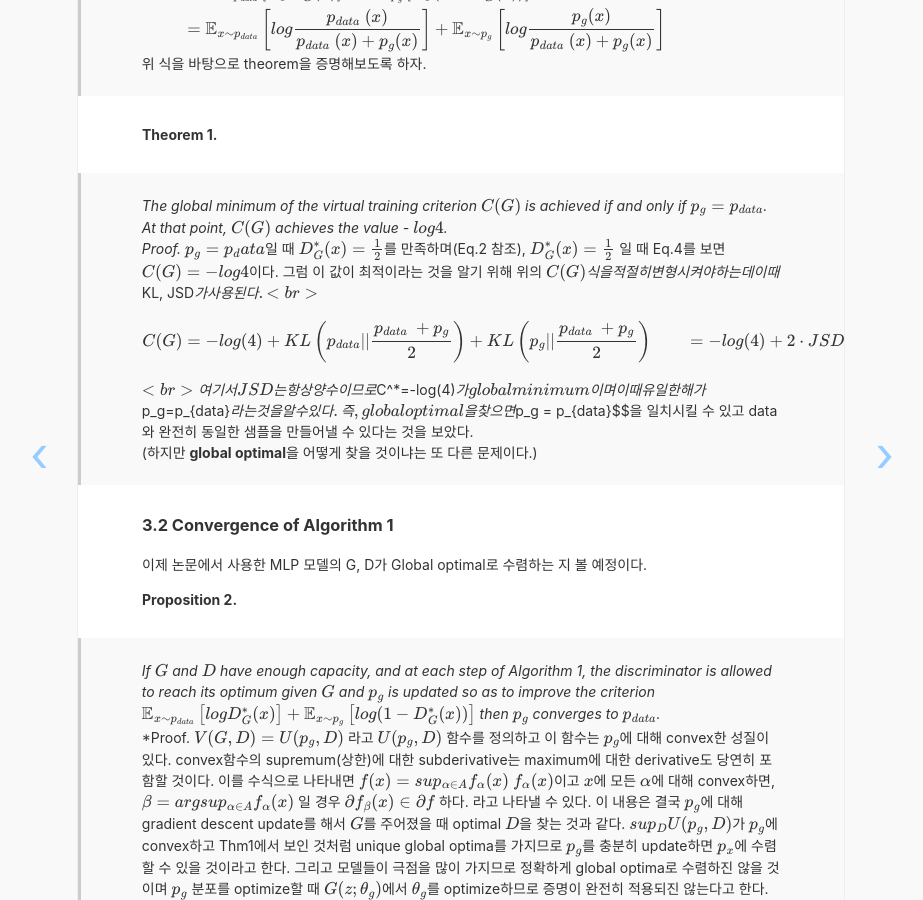
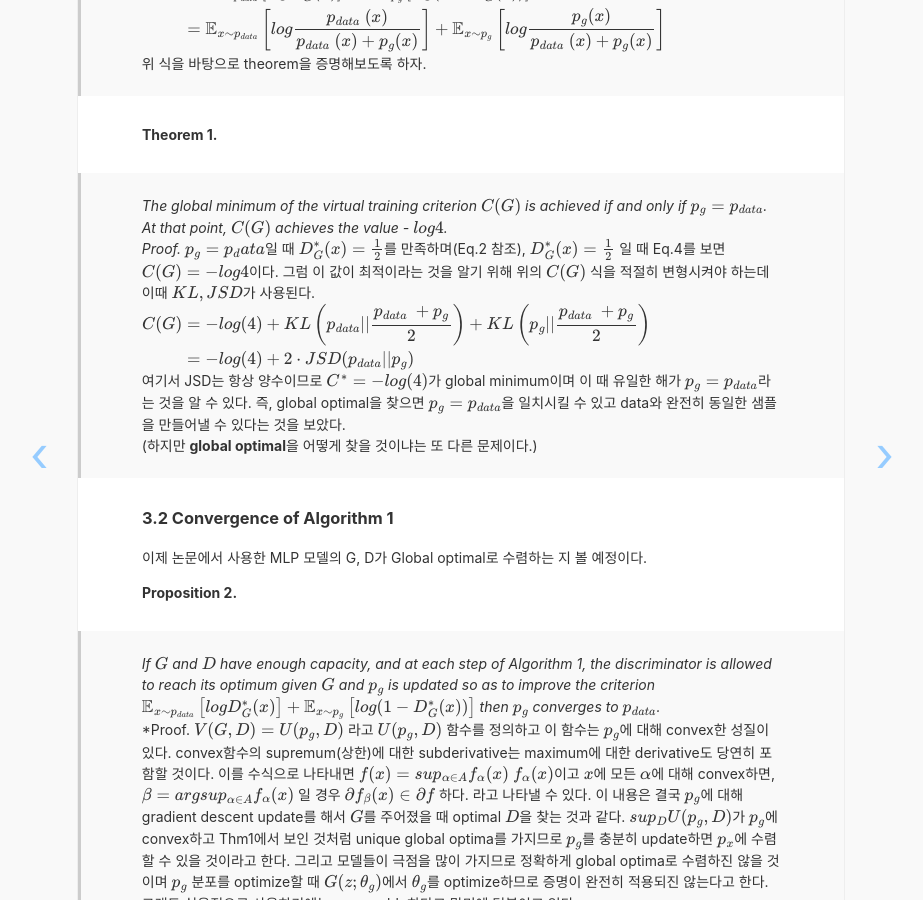
Before and after one commit to whikwon/deprecated_blog, a Jekyll site: the page built from _posts/2017-08-17-GAN.md, in a window 1280 px wide and 900 px high, scrolled down 2297 px. Shown: the whole window, without its empty margins (179-1102 px from the left). Built offline with Jekyll 4.4.1, drawn with Linux system fonts in a browser that asks for light colours; nearby versions of some CDN libraries; formulas are drawn with MathJax 3; comment, search, counter and statistics services are not loaded; some of the changed text lies outside the part shown.

Commit message:
Correction

```diff
--- a/_posts/2017-08-17-GAN.md
+++ b/_posts/2017-08-17-GAN.md
@@ -21,7 +21,7 @@ GAN이 학습하는 방법은 아주 쉽게 풀어서 설명하고 있다. <br>
 
 > Notation부터 정리하고 살펴보도록 하겠다. <br>
 $$ p_z(z) : noise\ 변수의\ prior분포(Gaussian),\ p_g : generator의\ x에\ 대한\ 분포$$ <br>
-$$x: 실제\ data\ D(x; \theta_d) : multilayer\ perceptron(discriminator)\ with\ parameter\ \theta_d $$<br>
+$$x: 실제\ data,\ D(x; \theta_d) : multilayer\ perceptron(discriminator)\ with\ parameter\ \theta_d $$<br>
 $$ G(z; \theta_g) : multilayer\ perceptron(generator)\ with\ parameter\ \theta_g$$
 
 위에서 설명한 내용처럼 GAN의 문제는 결국 $$D$$가 $$1-D(G(z)),\ D(x)$$를 maximize하게 학습시키고, $$G$$가 $$1-D(G(z))$$를 minimize하게
@@ -76,7 +76,7 @@ $$\begin{align} C(G) & = \max_D V(G,D) \\
 $$p_g = p_{data}$$. At that point, $$C(G)$$ achieves the value - $$log 4$$.* <br>
 *Proof.* $$p_g = p_data$$일 때 $$D_G^*(x) = {1 \above 0.5pt 2}$$를 만족하며(Eq.2 참조),
 $$D_G^*(x) = {1 \above 0.5pt 2}$$ 일 때 Eq.4를 보면 $$C(G) = -log4$$이다. 그럼 이 값이 최적이라는 것을 알기 위해 위의
-$$C(G) 식을 적절히 변형시켜야 하는데 이때 $$KL, JSD$$가 사용된다. <br>
+$$C(G)$$ 식을 적절히 변형시켜야 하는데 이때 $$KL, JSD$$가 사용된다. <br>
 $$\begin{align}C(G) &= -log(4) + KL \left( p_{data} || \frac{p_{data}~+ p_g}{2}\right) + KL \left( p_g|| \frac{p_{data}~+ p_g}{2}\right) \\
 &= -log(4) + 2\cdot JSD(p_{data}||p_g) \end{align}$$ <br>
 여기서 JSD는 항상 양수이므로 $$C^*=-log(4)$$가 global minimum이며 이 때 유일한 해가 $$p_g=p_{data}$$라는 것을 알 수 있다.
```
